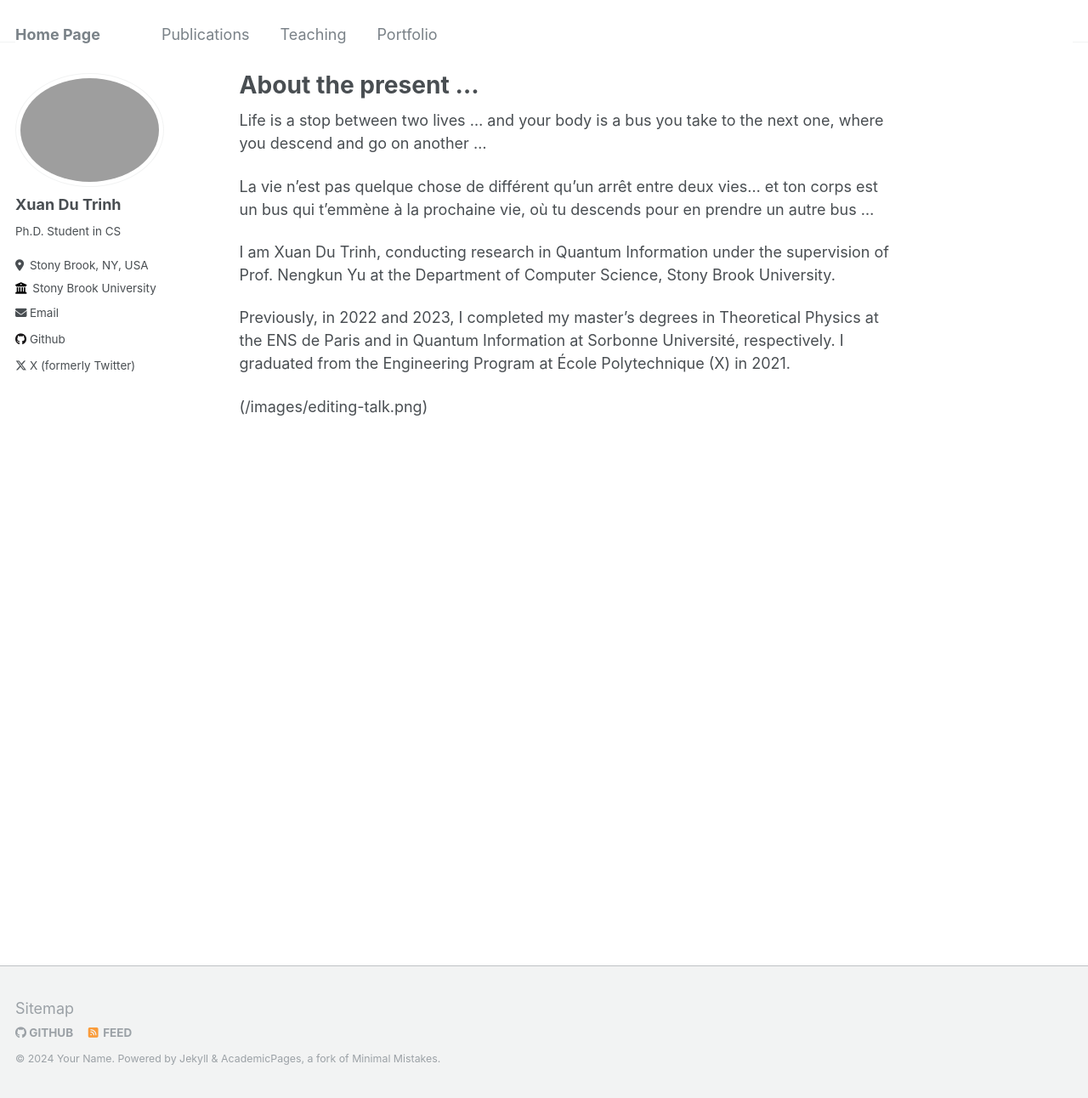
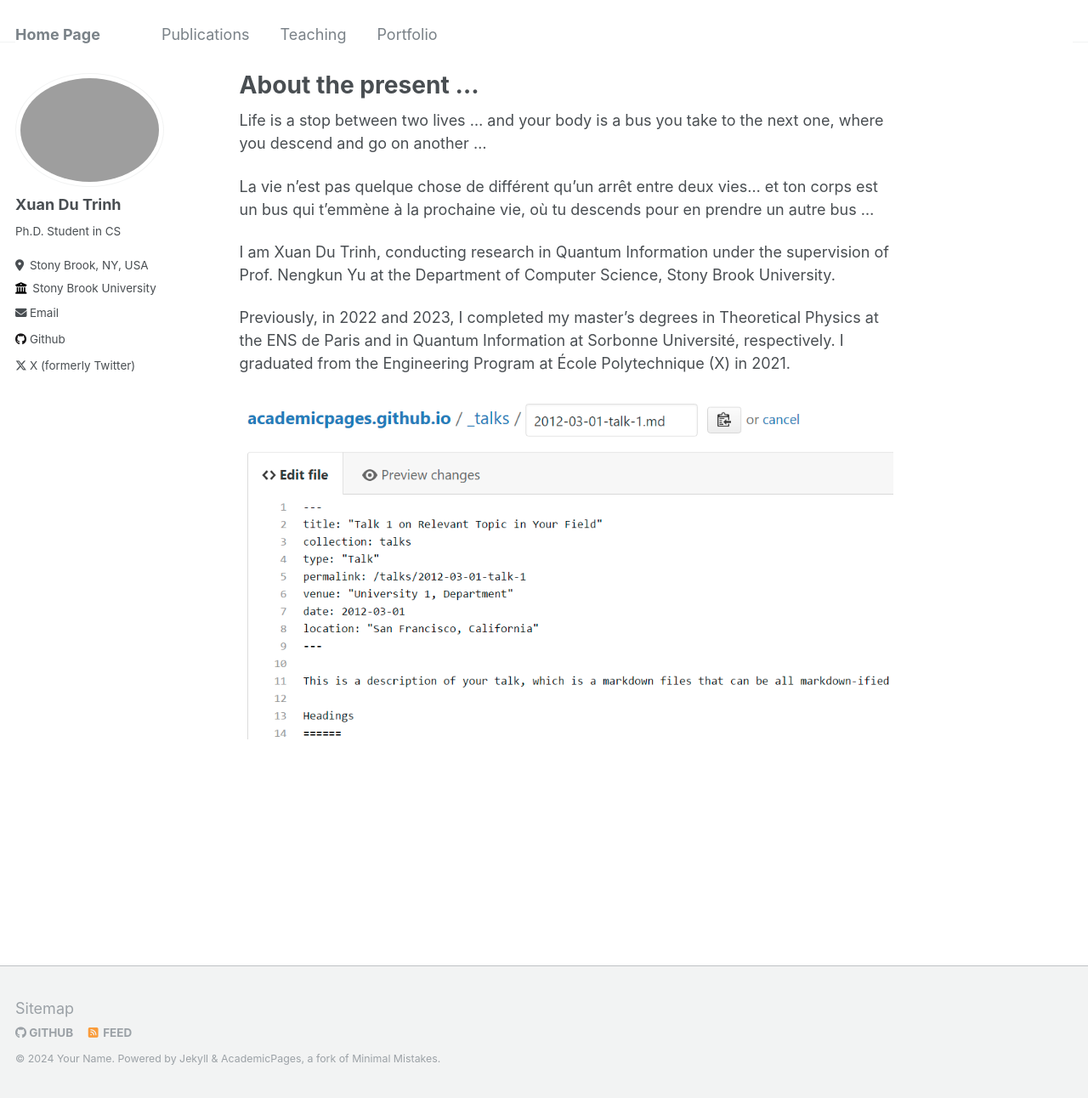
Before and after one commit to trinhdu97/trinhdu97.github.io, a Jekyll site: the page built from _pages/about.md, in a window 1280 px wide and 1292 px high. Shown: the whole window at 85% size. Built offline with Jekyll 4.4.1, drawn with Linux system fonts in a browser that asks for light colours.

Commit message:
Update about.md

```diff
--- a/_pages/about.md
+++ b/_pages/about.md
@@ -19,4 +19,4 @@ Previously, in 2022 and 2023, I completed my master's degrees in Theoretical Phy
 
 
 
-(/images/editing-talk.png)
+![Editing a markdown file for a talk](/images/editing-talk.png)
```
